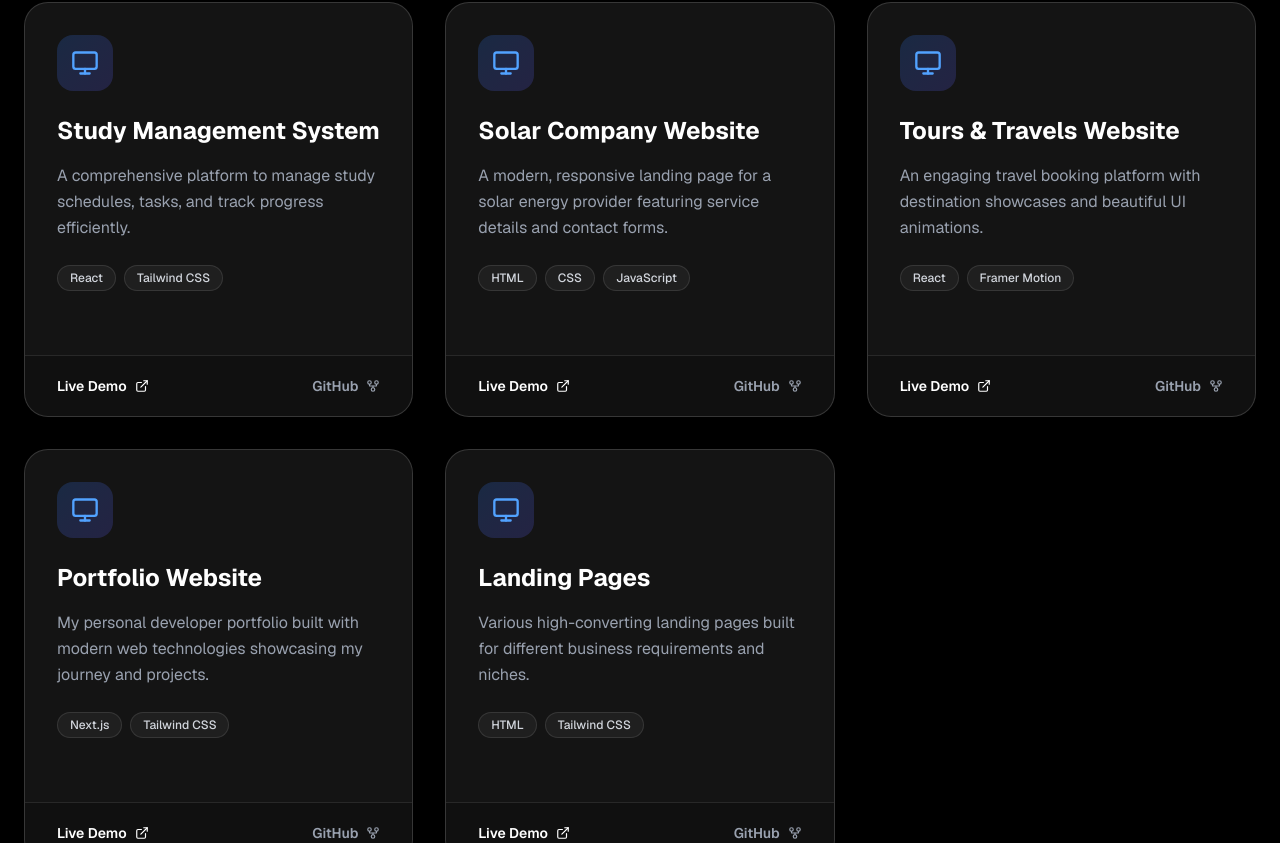
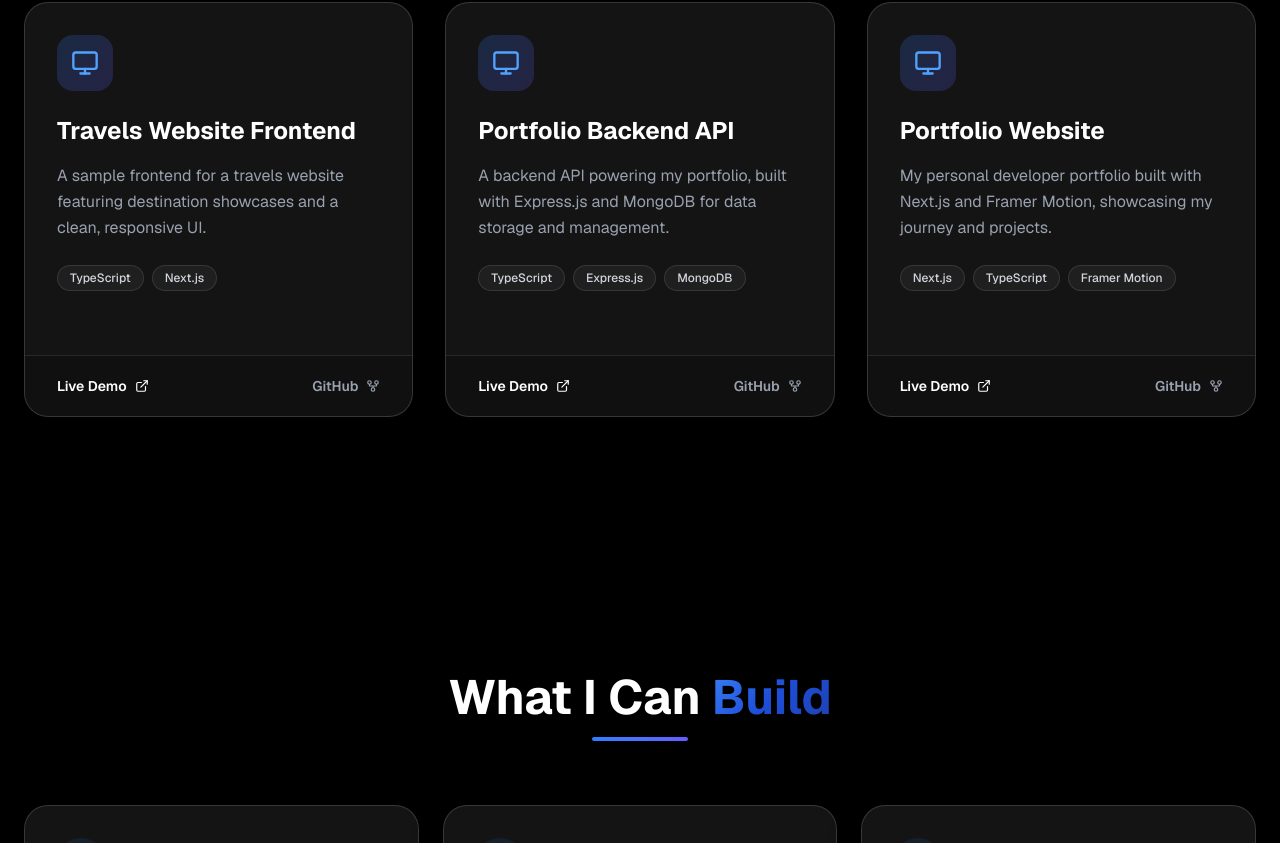
Before and after one commit to dakshybabu-arch/portfolio-backend, a Next.js app: page / in a window 1280 px wide. Shown: the part 2817-3660 px from the top of the page. Built offline with nearby package versions, Linux system fonts and the light colour scheme.

Commit message:
replace fake projects with real GitHub projects

```diff
--- a/app/page.tsx
+++ b/app/page.tsx
@@ -116,43 +116,27 @@ export default function Home() {
   const projects = [
     {
       id: 1,
-      name: "Study Management System",
-      description: "A comprehensive platform to manage study schedules, tasks, and track progress efficiently.",
-      technologies: ["React", "Tailwind CSS"],
-      link: "#",
-      github: "https://github.com/dakshybabu-arch"
+      name: "Travels Website Frontend",
+      description: "A sample frontend for a travels website featuring destination showcases and a clean, responsive UI.",
+      technologies: ["TypeScript", "Next.js"],
+      link: "https://frontend-of-sample-websit.vercel.app",
+      github: "https://github.com/dakshybabu-arch/frontend-of-sample-websit"
     },
     {
       id: 2,
-      name: "Solar Company Website",
-      description: "A modern, responsive landing page for a solar energy provider featuring service details and contact forms.",
-      technologies: ["HTML", "CSS", "JavaScript"],
-      link: "#",
-      github: "https://github.com/dakshybabu-arch"
+      name: "Portfolio Backend API",
+      description: "A backend API powering my portfolio, built with Express.js and MongoDB for data storage and management.",
+      technologies: ["TypeScript", "Express.js", "MongoDB"],
+      link: "https://your-protfolio-daksh.vercel.app",
+      github: "https://github.com/dakshybabu-arch/portfolio-backend"
     },
     {
       id: 3,
-      name: "Tours & Travels Website",
-      description: "An engaging travel booking platform with destination showcases and beautiful UI animations.",
-      technologies: ["React", "Framer Motion"],
-      link: "#",
-      github: "https://github.com/dakshybabu-arch"
-    },
-    {
-      id: 4,
       name: "Portfolio Website",
-      description: "My personal developer portfolio built with modern web technologies showcasing my journey and projects.",
-      technologies: ["Next.js", "Tailwind CSS"],
-      link: "#",
-      github: "https://github.com/dakshybabu-arch"
-    },
-    {
-      id: 5,
-      name: "Landing Pages",
-      description: "Various high-converting landing pages built for different business requirements and niches.",
-      technologies: ["HTML", "Tailwind CSS"],
-      link: "#",
-      github: "https://github.com/dakshybabu-arch"
+      description: "My personal developer portfolio built with Next.js and Framer Motion, showcasing my journey and projects.",
+      technologies: ["Next.js", "TypeScript", "Framer Motion"],
+      link: "https://your-protfolio-daksh.vercel.app",
+      github: "https://github.com/dakshybabu-arch/protfolio"
     }
   ];
 
```
